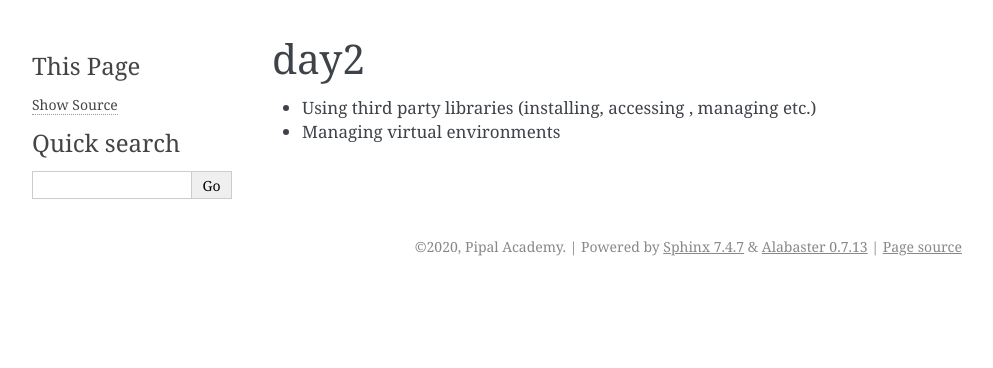
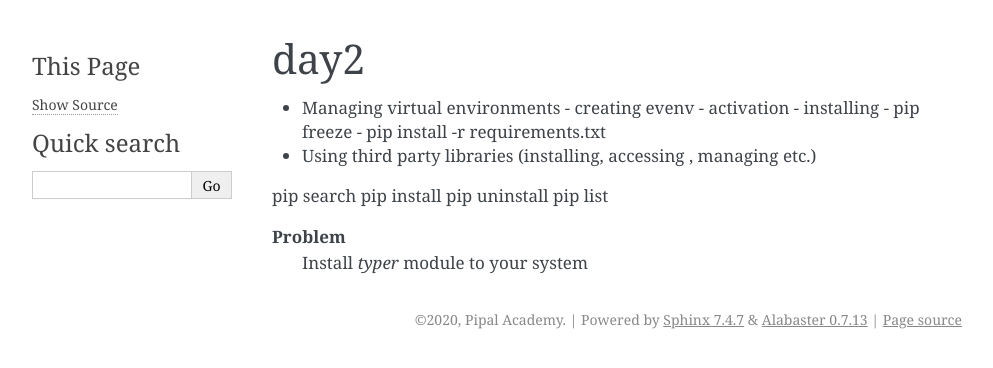
Before and after one commit to vikipedia/python-trainings, a Sphinx documentation site: the page built from online_course/source/module3/day2.rst, in a window 1280 px wide. Shown: the top 368 px of the page, without its empty margins (148-1141 px from the left). Built offline with Sphinx 7.4.7, drawn with Linux system fonts in a browser that asks for light colours.

```diff
--- a/online_course/source/module3/day2.rst
+++ b/online_course/source/module3/day2.rst
@@ -1,5 +1,24 @@
 day2
 ====
 
+
+
+- Managing virtual environments
+  - creating evenv
+  - activation
+  - installing
+  - pip freeze
+  - pip install -r requirements.txt
+
+
 - Using third party libraries (installing, accessing , managing etc.)
-- Managing virtual environments
+
+
+pip search
+pip install
+pip uninstall
+pip list
+
+
+**Problem**
+  Install `typer` module to your system
```
Also changed, not shown: online_course/source/module3/day1.rst (+80 -7 lines).
